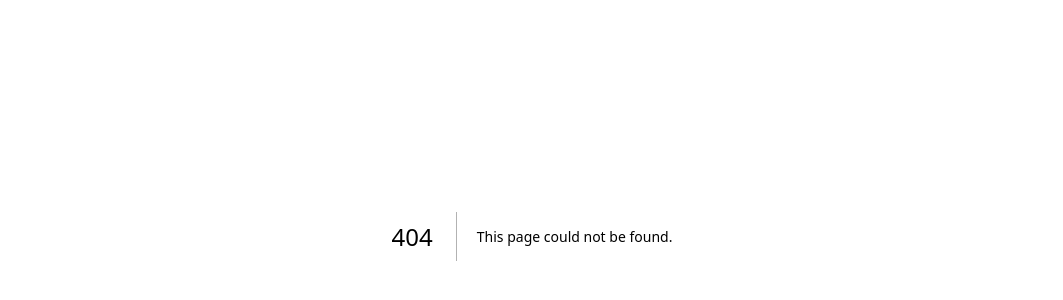
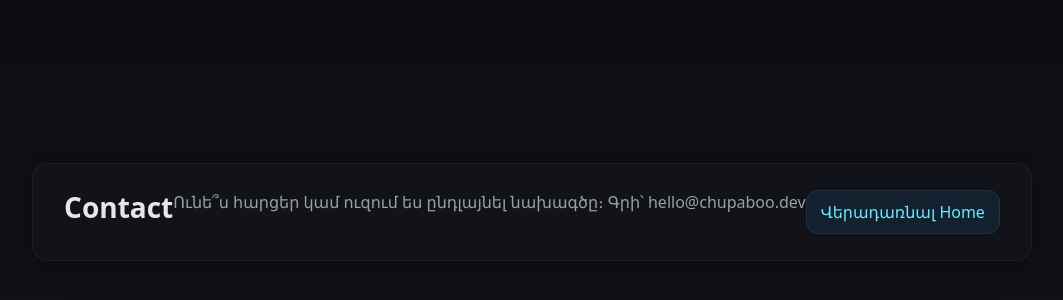
Before and after one commit to Mekhak70/chupaboo-loading, a Next.js app: page /contact in a window 1280 px wide. Before the commit this address had no page. Shown: the part 164-464 px from the top of the page, without its empty margins (108-1171 px from the left). Built offline with nearby package versions, Linux system fonts and the light colour scheme.

Commit message:
coming-soon

```diff
--- /dev/null
+++ b/src/app/contact/page.tsx
@@ -0,0 +1,9 @@
+export default function ContactPage() {
+    return (
+      <section className="card">
+        <h1 className="h1">Contact</h1>
+        <p className="p">Ունե՞ս հարցեր կամ ուզում ես ընդլայնել նախագծը։ Գրի՝ hello@chupaboo.dev</p>
+        <a className="cta" href="/">Վերադառնալ Home</a>
+      </section>
+    );
+  }
--- a/src/app/globals.css
+++ b/src/app/globals.css
@@ -1,42 +1,64 @@
 :root {
-  --background: #ffffff;
-  --foreground: #171717;
+  --bg: #0b0c10;
+  --card: #111318;
+  --text: #e7e7ea;
+  --muted: #9aa0a6;
+  --brand: #6ee7ff;
 }
 
-@media (prefers-color-scheme: dark) {
-  :root {
-    --background: #0a0a0a;
-    --foreground: #ededed;
-  }
+* { box-sizing: border-box; }
+html, body { height: 100%; }
+body {
+  margin: 0;
+  background: linear-gradient(180deg, var(--bg), #0f1117 60%, #0b0c10);
+  color: var(--text);
+  font-family: ui-sans-serif, system-ui, -apple-system, "Segoe UI", Roboto, "Helvetica Neue", Arial;
 }
 
-html,
-body {
-  max-width: 100vw;
-  overflow-x: hidden;
+a { color: inherit; text-decoration: none; }
+.container { max-width: 1000px; margin: 0 auto; padding: 24px; height: 100vh; display: flex;
+  align-items: center;
 }
 
-body {
-  color: var(--foreground);
-  background: var(--background);
-  font-family: Arial, Helvetica, sans-serif;
-  -webkit-font-smoothing: antialiased;
-  -moz-osx-font-smoothing: grayscale;
+.nav {
+  display: flex; align-items: center; justify-content: space-between;
+  gap: 12px; padding: 14px 24px; border-bottom: 1px solid #1d2129; position: sticky; top: 0; backdrop-filter: blur(6px);
+}
+.brand { display: flex; align-items: center; gap: 10px; font-weight: 700; letter-spacing: .3px; }
+.brand img { width: 28px; height: 28px; }
+.links { display: flex; gap: 16px; }
+.link {
+  padding: 8px 12px; border-radius: 10px; transition: background .15s, color .15s;
+}
+.link:hover { background: #171a21; color: white; }
+.active { background: #151922; color: var(--brand); border: 1px solid #1f2430; }
+
+.mobileToggle { display: none; border: 1px solid #242a34; background: #151922; color: #e7e7ea; padding: 8px 10px; border-radius: 10px; }
+
+@media (max-width: 720px) {
+  .links { display: none; }
+  .links.open { display: flex; flex-direction: column; gap: 8px; position: absolute; top: 56px; right: 16px; background: #0f131a; border: 1px solid #1d2129; padding: 12px; border-radius: 12px; }
+  .mobileToggle { display: inline-flex; }
 }
 
-* {
-  box-sizing: border-box;
-  padding: 0;
-  margin: 0;
+.main { padding: 32px 0 80px; }
+.card {
+  width: 100%;
+  background: var(--card); border: 1px solid #1d2129; border-radius: 16px;
+  padding: 24px; box-shadow: 0 10px 24px rgba(0,0,0,.25);
+  display: flex;
+  align-items: center;
+  justify-content: center;
 }
+.h1 { font-size: 28px; margin: 0 0 10px; text-align: center; }
+.p { color: var(--muted); margin: 0 0 18px; line-height: 1.6; }
 
-a {
-  color: inherit;
-  text-decoration: none;
+.cta {
+  display: inline-block; padding: 10px 14px; border-radius: 12px;
+  background: #13202e; color: var(--brand); border: 1px solid #213044;
 }
+.cta:hover { background: #192a3b; }
 
-@media (prefers-color-scheme: dark) {
-  html {
-    color-scheme: dark;
-  }
+.footer {
+  padding: 22px 24px; border-top: 1px solid #1d2129; color: var(--muted);
 }
--- a/src/app/layout.tsx
+++ b/src/app/layout.tsx
@@ -1,31 +1,20 @@
 import type { Metadata } from "next";
-import { Geist, Geist_Mono } from "next/font/google";
 import "./globals.css";
-
-const geistSans = Geist({
-  variable: "--font-geist-sans",
-  subsets: ["latin"],
-});
-
-const geistMono = Geist_Mono({
-  variable: "--font-geist-mono",
-  subsets: ["latin"],
-});
+import Header from "@/components/Header";
+import Footer from "@/components/Footer";
 
 export const metadata: Metadata = {
-  title: "Create Next App",
-  description: "Generated by create next app",
+  title: "Chupaboo loading",
+  description: "A minimal responsive Next.js starter with header, footer, and 3 pages.",
 };
 
-export default function RootLayout({
-  children,
-}: Readonly<{
-  children: React.ReactNode;
-}>) {
+export default function RootLayout({ children }: { children: React.ReactNode }) {
   return (
-    <html lang="en">
-      <body className={`${geistSans.variable} ${geistMono.variable}`}>
-        {children}
+    <html lang="hy">
+      <body>
+        {/* <Header /> */}
+        <main className="container main">{children}</main>
+        {/* <Footer /> */}
       </body>
     </html>
   );
--- /dev/null
+++ b/src/components/Footer.tsx
@@ -0,0 +1,10 @@
+export default function Footer() {
+    return (
+      <footer className="footer">
+        <div className="container" style={{display: "flex", justifyContent: "space-between", flexWrap: "wrap", gap: 12}}>
+          <span>© {new Date().getFullYear()} Chupaboo loading</span>
+          <span>Built with Next.js • Made Mxo</span>
+        </div>
+      </footer>
+    );
+  }
--- /dev/null
+++ b/src/components/Header.tsx
@@ -0,0 +1,36 @@
+"use client";
+import Link from "next/link";
+import Image from "next/image";
+import { usePathname } from "next/navigation";
+import { useState } from "react";
+
+const NavLink = ({ href, label }: { href: string; label: string }) => {
+  const pathname = usePathname();
+  const active = pathname === href;
+  return (
+    <Link className={`link ${active ? "active" : ""}`} href={href}>
+      {label}
+    </Link>
+  );
+};
+
+export default function Header() {
+  const [open, setOpen] = useState(false);
+
+  return (
+    <nav className="nav">
+      <Link href="/" className="brand" onClick={() => setOpen(false)}>
+        <Image src="/logo.svg" alt="Chupaboo" width={28} height={28} priority />
+        <span>Chupaboo loading</span>
+      </Link>
+      <div className={`links ${open ? "open" : ""}`}>
+        <NavLink href="/" label="Home" />
+        <NavLink href="/about" label="About" />
+        <NavLink href="/contact" label="Contact" />
+      </div>
+      <button className="mobileToggle" onClick={() => setOpen(v => !v)}>
+        Menu
+      </button>
+    </nav>
+  );
+}
```
Also changed, not shown: src/app/about/page.tsx (added, +11 -0 lines), src/app/page.tsx (+9 -92 lines), public/logo.svg (added).
